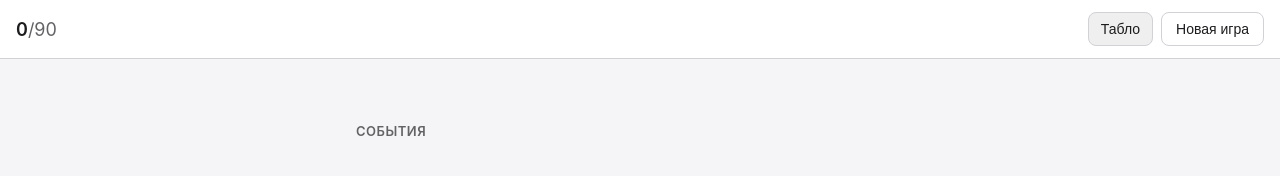
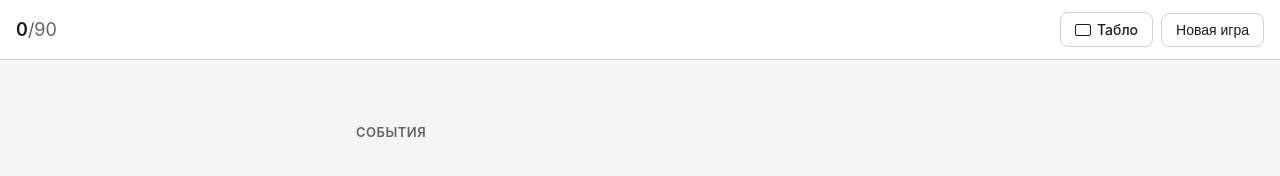
Before and after one commit to ingvarch/russian-loto-game, a website with bundled scripts: page public/admin.html in a window 1280 px wide. Built offline with nearby package versions, Linux system fonts and the light colour scheme.

Commit message:
fix(ui): reset button defaults on Табло link so it isn't system-styled on dark theme

```diff
--- a/public/static/css/game.css
+++ b/public/static/css/game.css
@@ -26,11 +26,23 @@ header {
   display: flex; align-items: center; gap: 8px;
 }
 .display-link {
-  display: inline-flex; align-items: center;
-  padding: 8px 12px;
+  display: inline-flex; align-items: center; gap: 6px;
+  padding: 8px 14px;
+  background: transparent;
   border: 1px solid var(--border); border-radius: 8px;
   color: var(--text); text-decoration: none;
   font-size: 14px; font-weight: 500;
+  font-family: inherit;
+  cursor: pointer;
+  -webkit-appearance: none;
+  appearance: none;
+}
+.display-link::before {
+  content: "";
+  width: 14px; height: 10px;
+  border: 1.5px solid currentColor;
+  border-radius: 2px;
+  display: inline-block;
 }
 .display-link:active { background: var(--border); }
 
```
